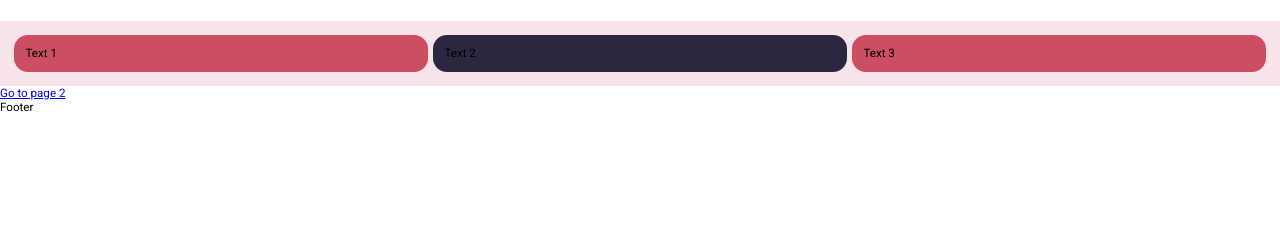
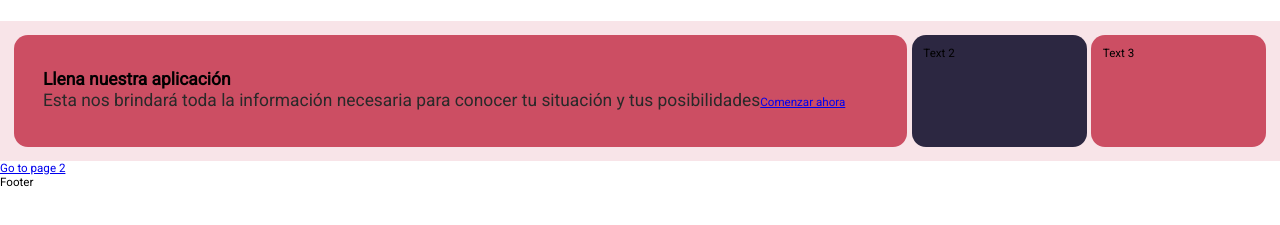
Before and after one commit to Eullin/Weegot, a Gatsby site: page / in a window 1280 px wide. Shown: the part 547-772 px from the top of the page. Built offline with nearby package versions, Linux system fonts and the light colour scheme; Gatsby itself is replaced by a stand-in of ours.

Commit message:
feat: homepage container

```diff
--- a/src/components/PlainCard.tsx
+++ b/src/components/PlainCard.tsx
@@ -1,8 +1,11 @@
 import styled from "styled-components"
-import { color, ColorProps } from 'styled-system'
+import { color, ColorProps, background, BackgroundProps } from 'styled-system'
 
-const PlainCard = styled.div<ColorProps>`
+type plainCardProps = ColorProps & BackgroundProps
+
+const PlainCard = styled.div<plainCardProps>`
   ${color}
+  ${background}
   margin: 0.2rem;
   border-radius: 14px;
   padding: 1rem;
--- a/src/components/layout.tsx
+++ b/src/components/layout.tsx
@@ -22,9 +22,7 @@ const Layout: FC = ({ children }) => {
       <>
         <GlobalStyle />
         <NavBar />
-        <div
-
-        >
+        <div>
           <main>{children}</main>
           <footer>Footer</footer>
         </div>
--- a/src/containers/Homepage/index.tsx
+++ b/src/containers/Homepage/index.tsx
@@ -1,6 +1,6 @@
 import React from "react"
 import Img from "gatsby-image"
-import { useStaticQuery, graphql } from "gatsby"
+import { useStaticQuery, graphql, Link } from "gatsby"
 
 import Button from "../../components/button"
 import TextArea from "../../components/TextArea"
@@ -23,7 +23,7 @@ const Homepage = () => {
   return (
     <>
       <MainContainer>
-        <PlainCard bg="secondaryBrand">
+        <PlainCard bg="secondaryBrand" >
           <Container flexDirection={['column','row']} justifyContent="space-between">
             <Title>
               Ahorra tiempo y dinero <br />
@@ -54,7 +54,13 @@ const Homepage = () => {
       </MainContainer>
       <ProcessWrap flexDirection={["column", "row"]}>
         <PlainCard bg="brandAutos">
-          Text 1
+          <TextArea>
+          <h2>Llena nuestra aplicación</h2>
+          <span>
+          Esta nos brindará toda la información necesaria para conocer tu situación y tus posibilidades
+          </span>
+          <Link to="/contacto">Comenzar ahora</Link>
+        </TextArea>
         </PlainCard>
         <PlainCard bg="secondaryBrand">
           Text 2
```
